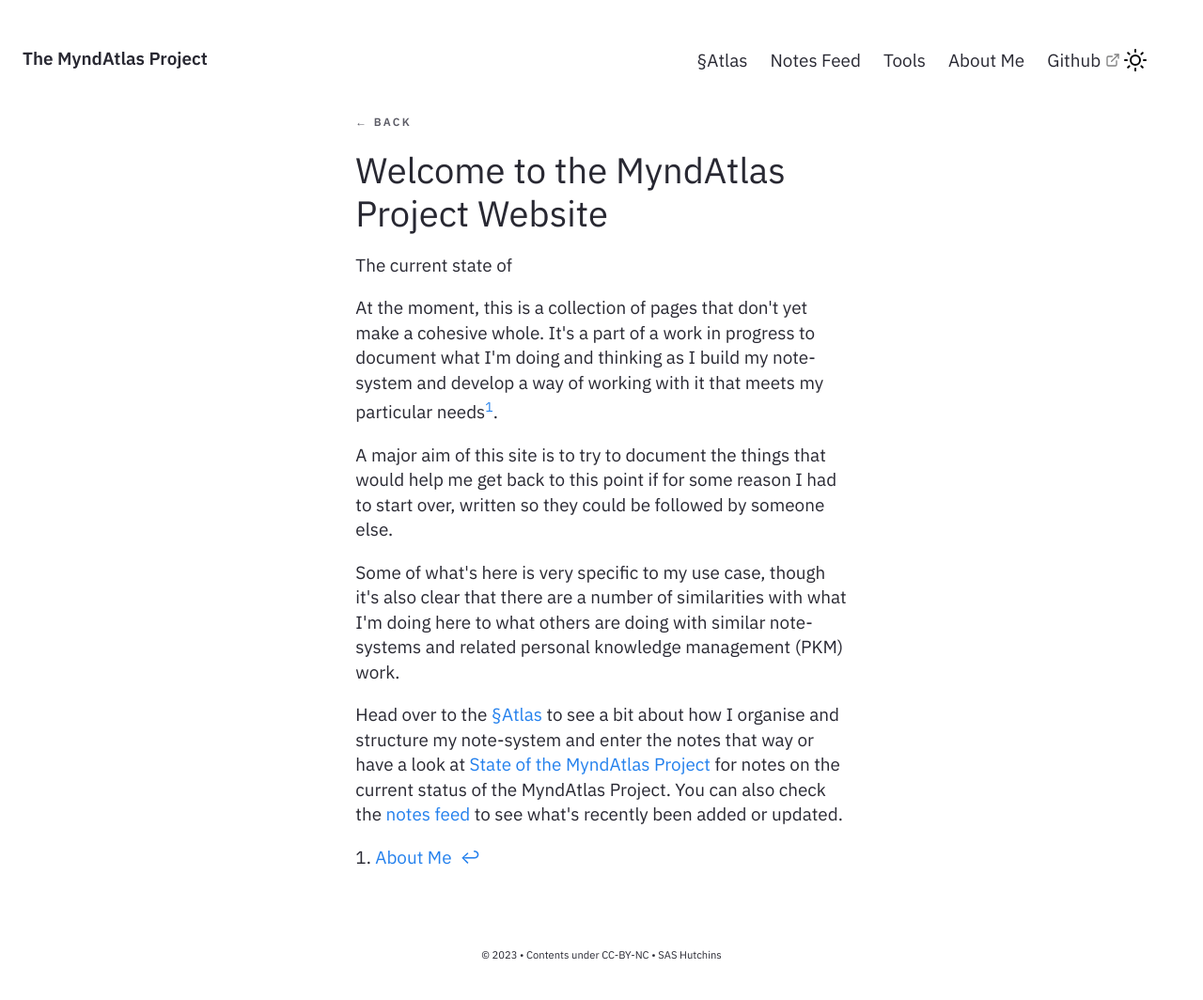
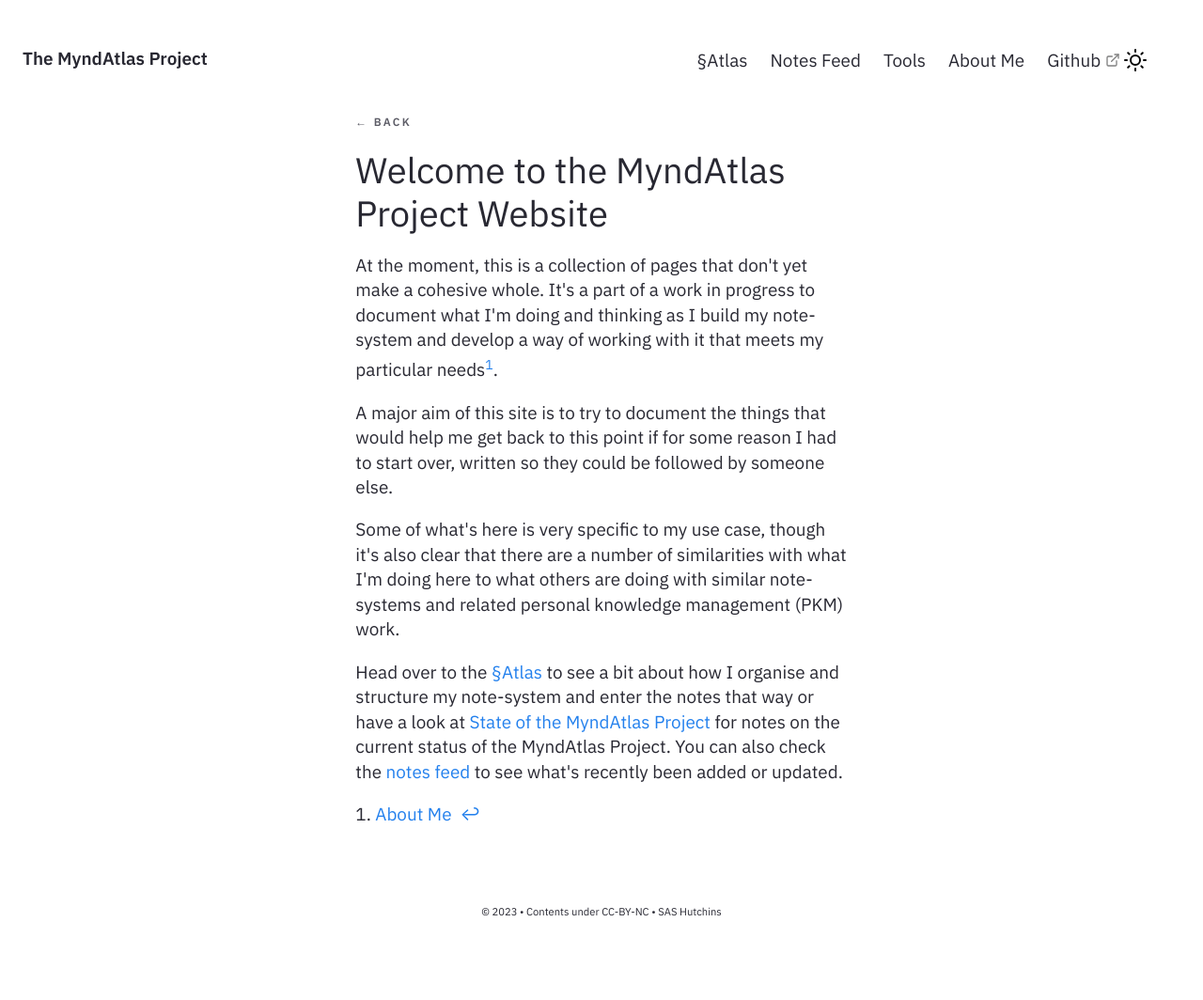
Before and after one commit to myndatlas/myndatlas.github.io, a Jekyll site: the page built from _notes/Public/Welcome to the MyndAtlas Project Website.md, in a window 1280 px wide. Shown: the whole page at 94% size. Built offline with Jekyll 4.4.1, drawn with Linux system fonts in a browser that asks for light colours; after the commit the page ends 1019 px from its top, so only the background shows below that.

Commit message:
314 vault backup: 2023-04-28 12:15:40

```diff
--- a/_notes/Public/Welcome to the MyndAtlas Project Website.md
+++ b/_notes/Public/Welcome to the MyndAtlas Project Website.md
@@ -6,8 +6,6 @@ date : 28-04-2023
 parent: [[⁋The MyndAtlas Project]]
 ---
 # Welcome to the MyndAtlas Project Website
-
-The current state of
 
 At the moment, this is a collection of pages that don't yet make a cohesive whole. It's a part of a work in progress to document what I'm doing and thinking as I build my note-system and develop a way of working with it that meets my particular needs[^1].
 
```
